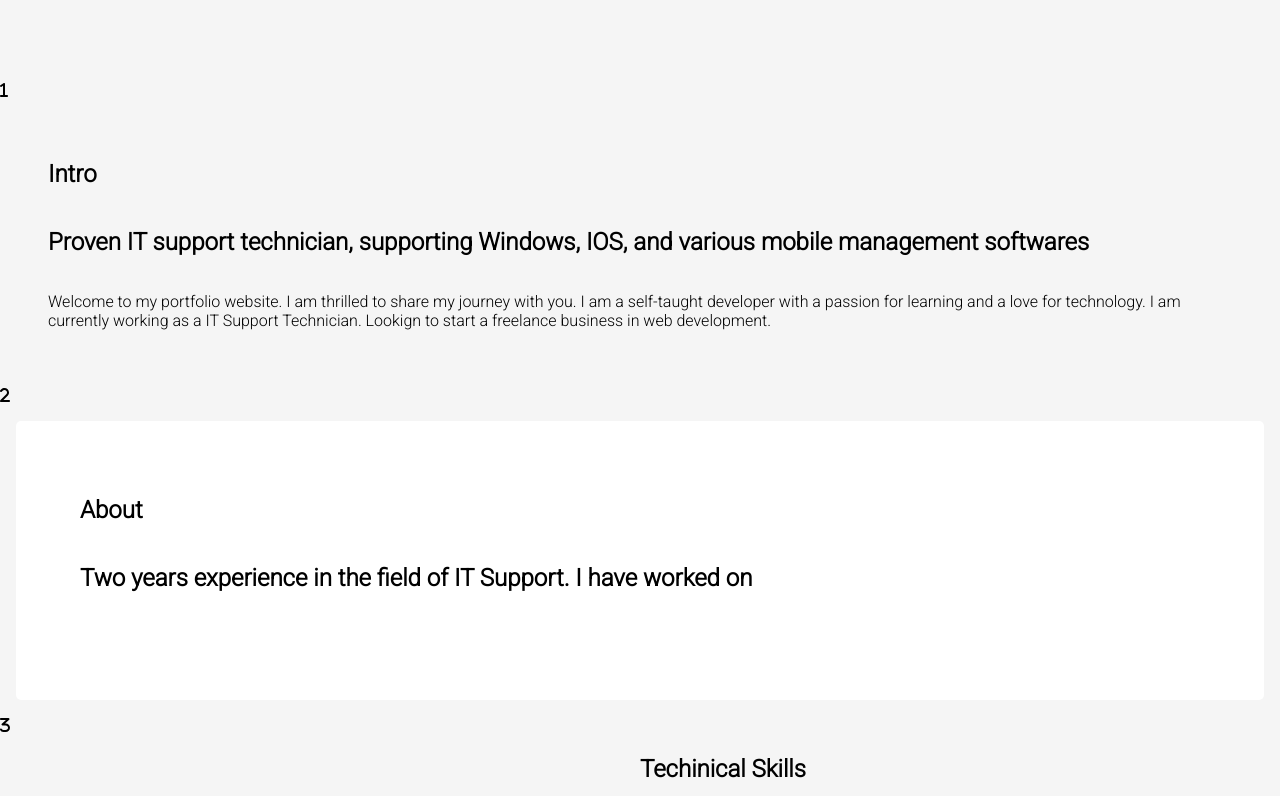
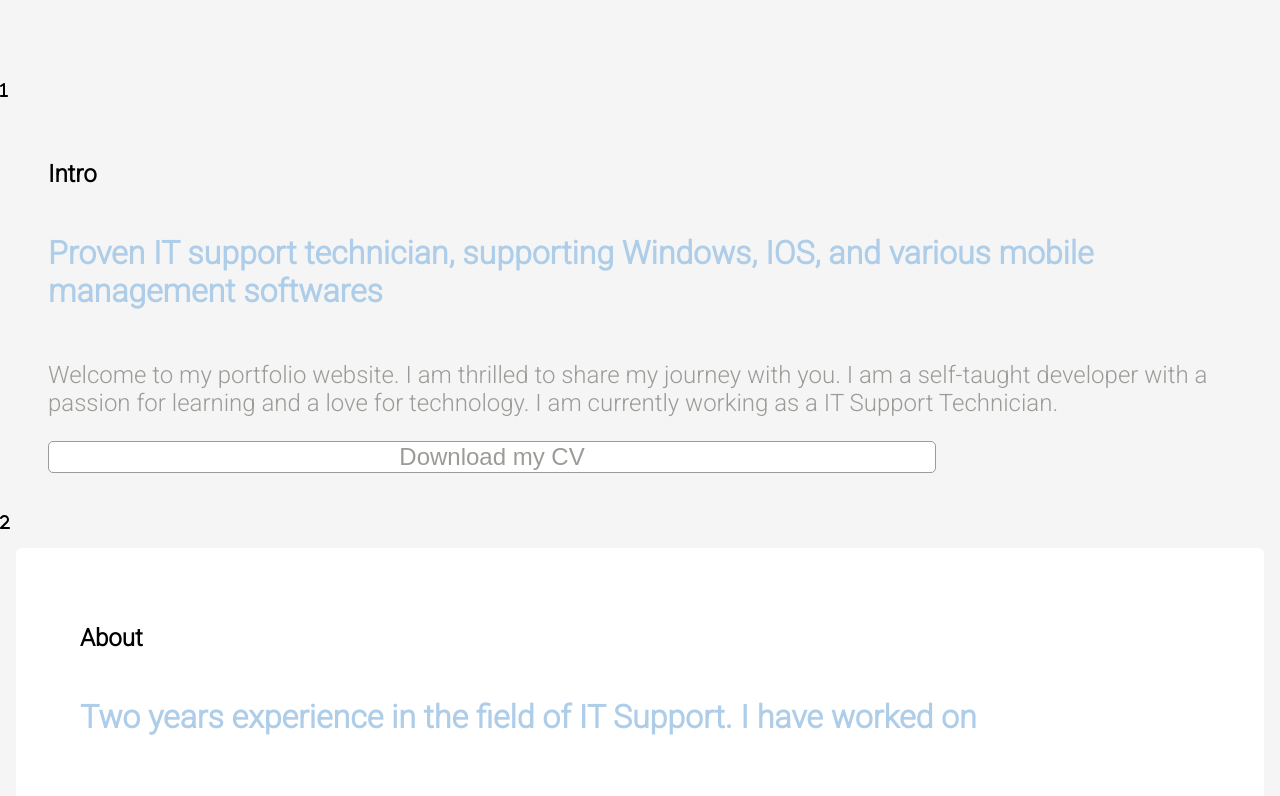
Before and after one commit to MNRSkills/single-page-portfolio, a React (Vite) app: page / in a window 1280 px wide. Shown: the part 960-1756 px from the top of the page. Built offline with nearby package versions, Linux system fonts and the light colour scheme.

Commit message:
adding responsivness features

```diff
--- a/src/Components/Scroll/intro.jsx
+++ b/src/Components/Scroll/intro.jsx
@@ -18,8 +18,8 @@ const Intro = ({ count }) => {
         Welcome to my portfolio website. I am thrilled to share my journey with
         you. I am a self-taught developer with a passion for learning and a love
         for technology. I am currently working as a IT Support Technician.
-        Lookign to start a freelance business in web development.
       </p>
+      <button> Download my CV</button>
 
       {821 > count ? <Logo /> : null}
     </HeaderStyled>
--- a/src/Components/styled /StyledExp.jsx
+++ b/src/Components/styled /StyledExp.jsx
@@ -45,6 +45,13 @@ export const JobContainer = styled.div`
     }
   }
 
+  h2 {
+    margin-left: 10%;
+    padding: 0;
+    font-size: 1.5rem;
+    line-height: 1.5;
+    width: 80%;
+    text-align: center;
 
 
   h3 {
--- a/src/Components/styled /StyledMain.jsx
+++ b/src/Components/styled /StyledMain.jsx
@@ -10,7 +10,7 @@ export const HeaderStyled = styled.div`
 
   @media (max-width: 1008px) {
     position: sticky;
-
+  }
   h2 {
     font-size: 2rem;
     color: #aecde8;
@@ -29,4 +29,19 @@ export const HeaderStyled = styled.div`
       max-width: 80%;
     }
   }
+
+  button {
+    max-width: 75%;
+    font-size: 1.5rem;
+    color: #999c97;
+    background-color: #fff;
+    border: 1px solid #999c97;
+    border-radius: 5px;
+    @media (max-width: 768px) {
+      font-size: 1rem;
+      max-width: 80%;
+      padding-bottom: 0.5rem;
+      margin-bottom: 2.5rem;
+    }
+  }
 `;
--- a/src/Components/styled /StyledNav.jsx
+++ b/src/Components/styled /StyledNav.jsx
@@ -76,12 +76,12 @@ export const List = styled.ul`
 
   @media (max-width: 1205px) {
     padding: 2.5rem 1rem;
+    margin-left: auto;
   }
   li {
     cursor: pointer;
     list-style: none;
     display: inline-block;
-
   }
   a {
     color: #aecde8;
@@ -96,6 +96,7 @@ export const List = styled.ul`
 
   @media (max-width: 820px) {
     margin: 10px auto;
+
   }
 `;
 
```
